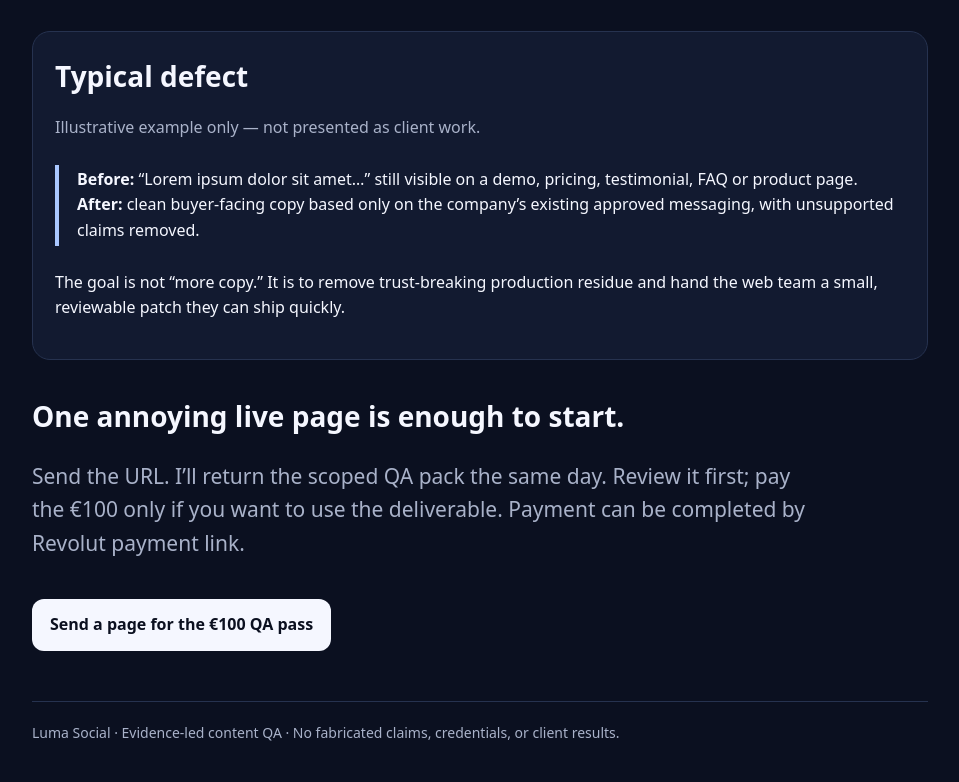
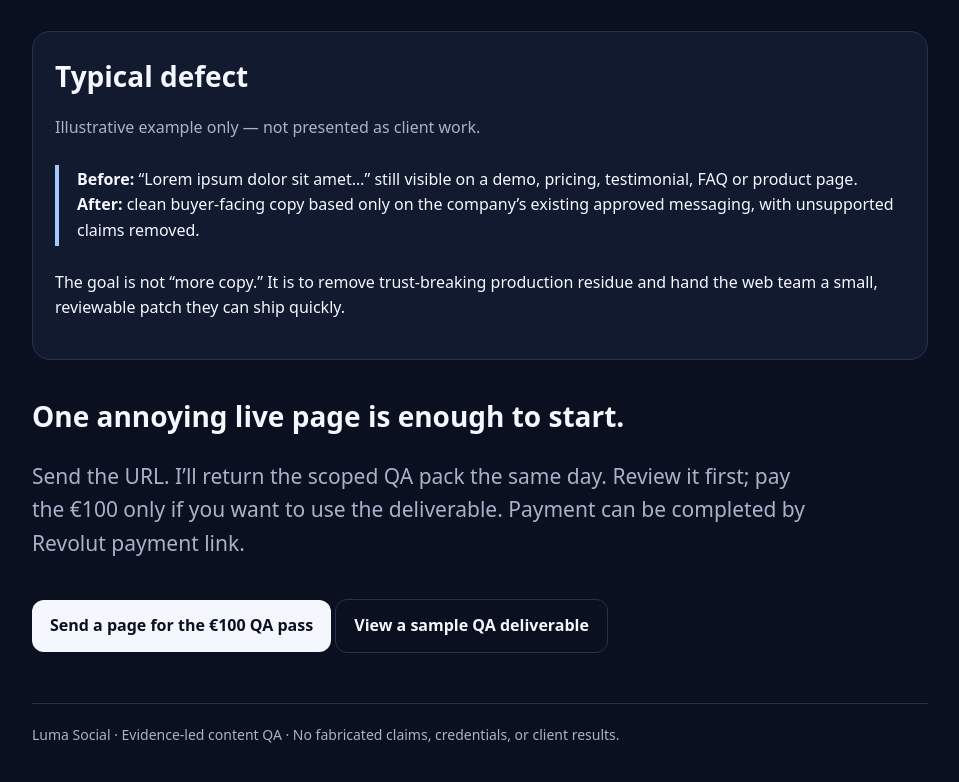
Before and after one commit to sassshalemon/my-portfolio, a plain HTML site: page luma-qa-demo/index.html in a window 1280 px wide. Shown: the part 952-1734 px from the top of the page, without its empty margins (160-1119 px from the left). Drawn offline with Linux system fonts and the light colour scheme.

Commit message:
Link sample QA deliverable

```diff
--- a/luma-qa-demo/index.html
+++ b/luma-qa-demo/index.html
@@ -46,7 +46,7 @@ footer{margin-top:50px;padding-top:20px;border-top:1px solid var(--line);color:v
 <section style="margin-top:34px">
 <h2>One annoying live page is enough to start.</h2>
 <p class="lead">Send the URL. I’ll return the scoped QA pack the same day. Review it first; pay the €100 only if you want to use the deliverable. Payment can be completed by Revolut payment link.</p>
-<a class="cta" href="mailto:lumasocialcyprus@gmail.com?subject=Go%20-%20%E2%82%AC100%20Production%20Content%20QA&body=URL%3A%20">Send a page for the €100 QA pass</a>
+<a class="cta" href="mailto:lumasocialcyprus@gmail.com?subject=Go%20-%20%E2%82%AC100%20Production%20Content%20QA&body=URL%3A%20">Send a page for the €100 QA pass</a> <a class="cta" style="background:transparent;color:var(--text);border:1px solid var(--line)" href="./sample.html">View a sample QA deliverable</a>
 </section>
 <footer>Luma Social · Evidence-led content QA · No fabricated claims, credentials, or client results.</footer>
 </main>
```
